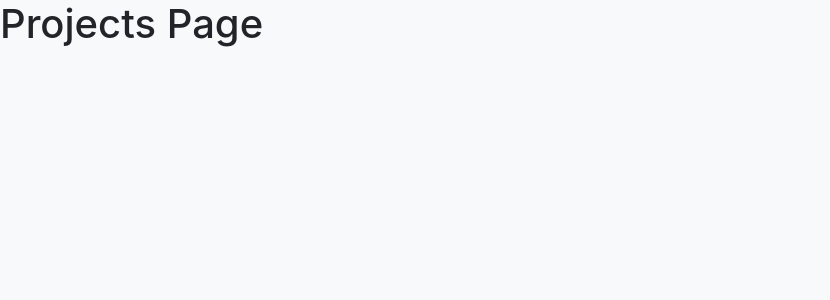
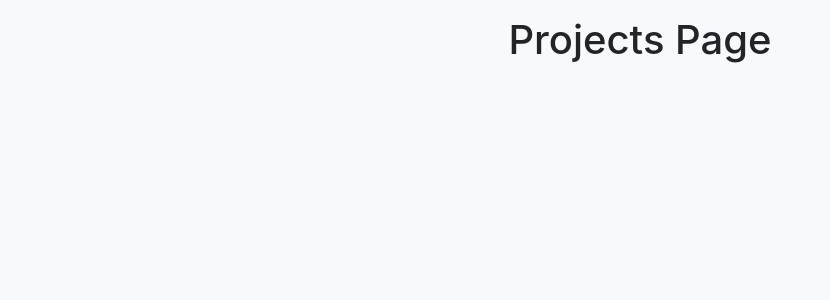
Before and after one commit to gabeaustin/react-routing-walkthru, a React (Create React App) app: page /projects in a window 1280 px wide. Shown: the top 300 px of the page, without its empty margins (0-830 px from the left). Built offline with nearby package versions, Linux system fonts and the light colour scheme.

Commit message:
added projects page

```diff
--- a/src/App.jsx
+++ b/src/App.jsx
@@ -3,6 +3,8 @@ import { BrowserRouter, Switch, Route } from "react-router-dom";
 
 import Home from "./pages/Home";
 import About from "./pages/About";
+import Projects from "./pages/Projects";
+
 
 const App = () => {
     return (
@@ -17,7 +19,7 @@ const App = () => {
                 </Route>
 
                 <Route exact path="/projects">
-                    {() => <h1>Projects Page</h1>}
+                    <Projects />
                 </Route>
 
                 <Route exact path="/users">
--- /dev/null
+++ b/src/pages/Projects.jsx
@@ -0,0 +1,15 @@
+import React from "react";
+
+const Projects = () => {
+    return (
+        <main className="container">
+            <section className="row mt-3">
+                <div className="col-12">
+                    <h1 className="text-center">Projects Page</h1>
+                </div>
+            </section>
+        </main>
+    )
+}
+
+export default Projects;
```
Also changed, not shown: src/pages/Users.jsx (added).
